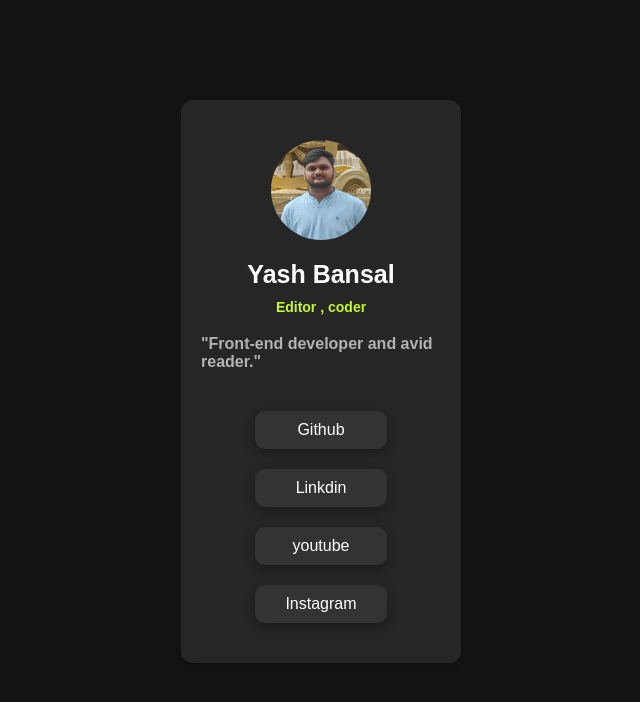
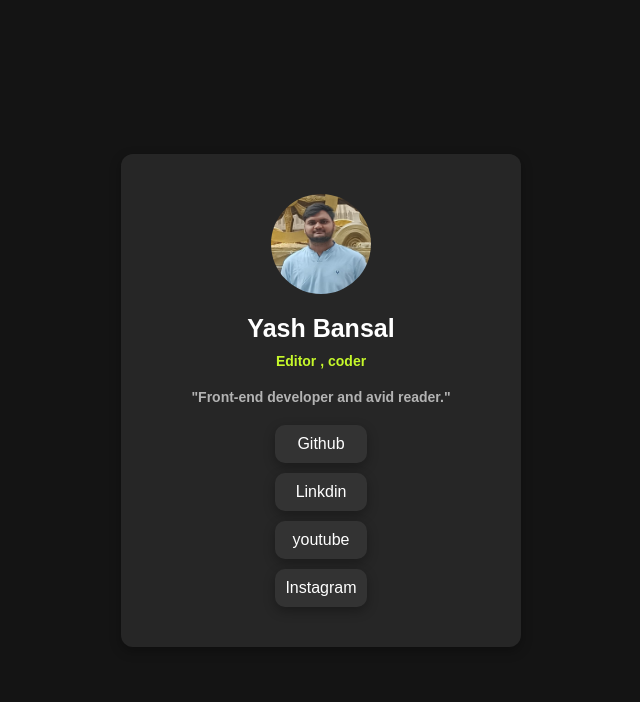
Before and after one commit to Yash925921/first-social-media-page-, a plain HTML site: page index.html in a window 1280 px wide. Shown: the whole page, without its empty margins (319-959 px from the left). Drawn offline with Linux system fonts and the light colour scheme; files whose address does not match are found by name.

Commit message:
style.css

```diff
--- a/style.css
+++ b/style.css
@@ -1,101 +1,94 @@
-*{
-    margin: 0px;
+* {
+    margin: 0;
+    padding: 0;
     font-family: Arial, Helvetica, sans-serif;
+    box-sizing: border-box;
+}
 
+body {
+    background-color: rgb(20, 20, 20);
+    display: flex;
+    justify-content: center;
+    align-items: center;
+    min-height: 100vh;
+    color: white;
 }
-body{
-    background-color: rgb(20, 20, 20);
-}
-#box{
+
+#box {
     display: flex;
     align-items: center;
     justify-content: center;
     flex-direction: column;
-    margin-top: 100px;
-    background-color:hsl(0, 0%, 15%);
+    background-color: hsl(0, 0%, 15%);
     padding: 40px 20px;
     border-radius: 12px;
-    margin-left: 500px;
-    margin-right: 500px;
-    border-color: white;
+    max-width: 400px; /* Set a max width */
+    width: 90%; /* Makes it responsive */
     box-shadow: 0 4px 12px rgba(0, 0, 0, 0.3);
+}
 
-}
-.yash{
+.yash {
     border-radius: 50px;
     height: 100px;
     width: 100px;
+}
 
-
-}
-.links{
+.links {
     margin-top: 20px;
     display: flex;
     flex-direction: column;
-    justify-content: space-evenly;
+    gap: 10px; /* Space between buttons */
 }
 
-a{
+a {
     text-decoration: none;
     text-align: center;
-    margin-top: 20px;
-   color:hsl(0, 0%, 100%) ;
+    color: hsl(0, 0%, 100%);
+    padding: 10px;
+    border-radius: 10px;
+    background-color: hsl(0, 0%, 20%);
+    box-shadow: 0 4px 12px rgba(0, 0, 0, 0.3);
+    font-size: 16px;
+}
 
-}
-h2{
+h2 {
     margin-top: 20px;
     text-align: center;
     font-size: 25px;
-   color:  hsl(0, 0%, 100%);
+    color: hsl(0, 0%, 100%);
 }
-h3{
+
+h3 {
     text-align: center;
     margin-top: 10px;
     font-size: 14px;
-    color:  hsl(75, 94%, 57%);
-}
-h4{
-    margin-top: 20px;
-    color:  hsl(0, 0%, 70%)
+    color: hsl(75, 94%, 57%);
 }
 
-.github{
-    border: 1px;
-    background-color: hsl(0, 0%, 20%);
-    border-radius: 10px;
-    box-shadow: 0 4px 12px rgba(0, 0, 0, 0.3);
-    padding: 10px;
-    padding-left: 30px;
-    padding-right: 30px;
-    background-color: hsl(0%,0%,20%);
+h4 {
+    margin-top: 20px;
+    color: hsl(0, 0%, 70%);
+    text-align: center;
+
+    font-size: 14px;
 }
-.Linkdin{
-    border: 1px;
-    background-color: hsl(0, 0%, 20%);
-    border-radius: 10px;
-    box-shadow: 0 4px 12px rgba(0, 0, 0, 0.3);
-    padding: 10px;
-    padding-left: 30px;
-    padding-right: 30px;
-    background-color: hsl(0%,0%,20%);
+
+/* Media Query for Mobile Devices */
+@media (max-width: 768px) {
+    #box {
+        padding: 20px 10px;
+        margin-top: 20px;
+    }
+
+    h2 {
+        font-size: 22px;
+    }
+
+    h3, h4 {
+        font-size: 12px;
+    }
+
+    a {
+        font-size: 14px;
+    }
 }
-.youtube{
-    border: 1px;
-    background-color: hsl(0, 0%, 20%);
-    border-radius: 10px;
-    box-shadow: 0 4px 12px rgba(0, 0, 0, 0.3);
-    padding: 10px;
-    padding-left: 30px;
-    padding-right: 30px;
-    background-color: hsl(0%,0%,20%);
-}
-.Instagram{
-    border: 1px;
-    background-color: hsl(0, 0%, 20%);
-    border-radius: 10px;
-    box-shadow: 0 4px 12px rgba(0, 0, 0, 0.3);
-    padding: 10px;
-    padding-left: 30px;
-    padding-right: 30px;
-    background-color: hsl(0%,0%,20%);
-}
```
